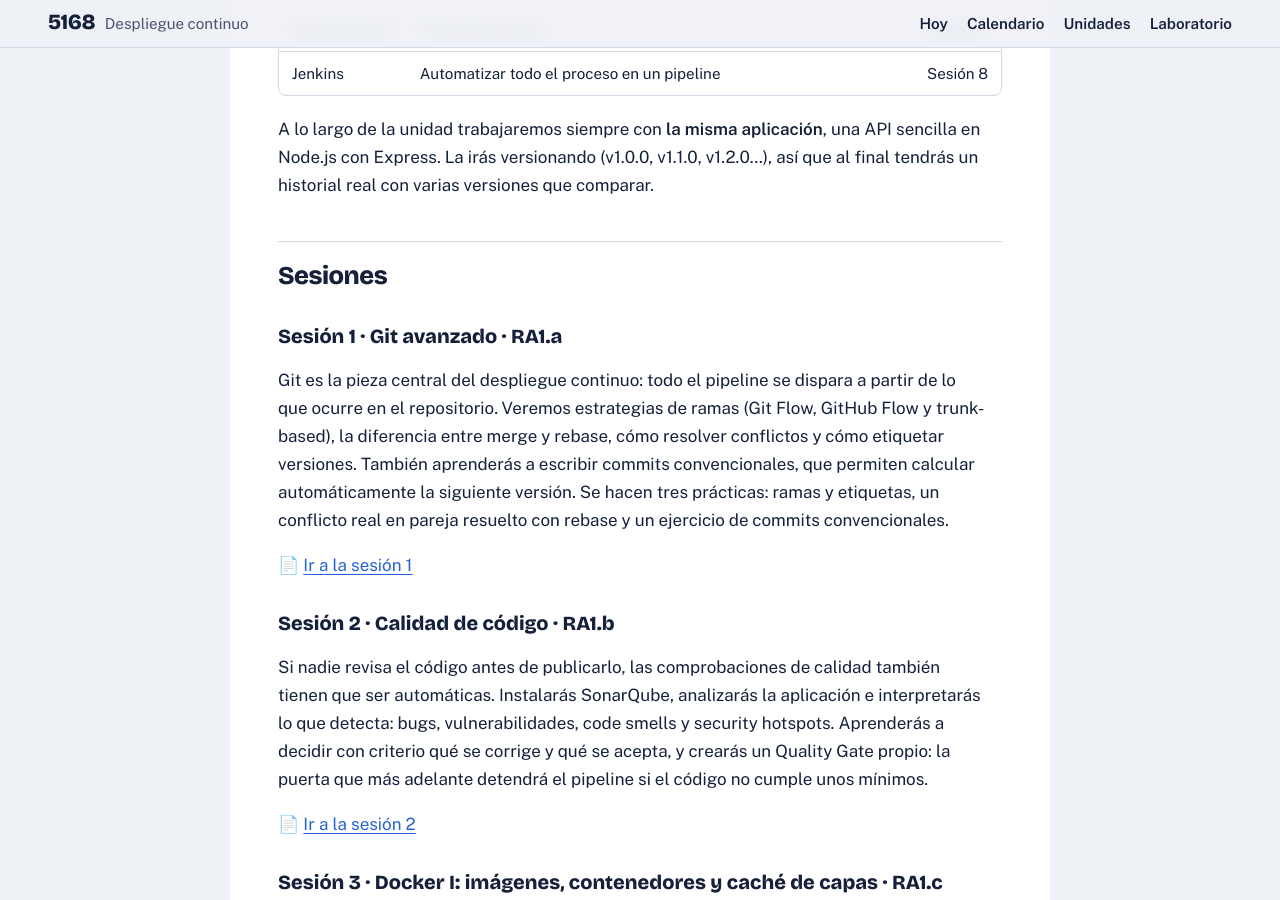
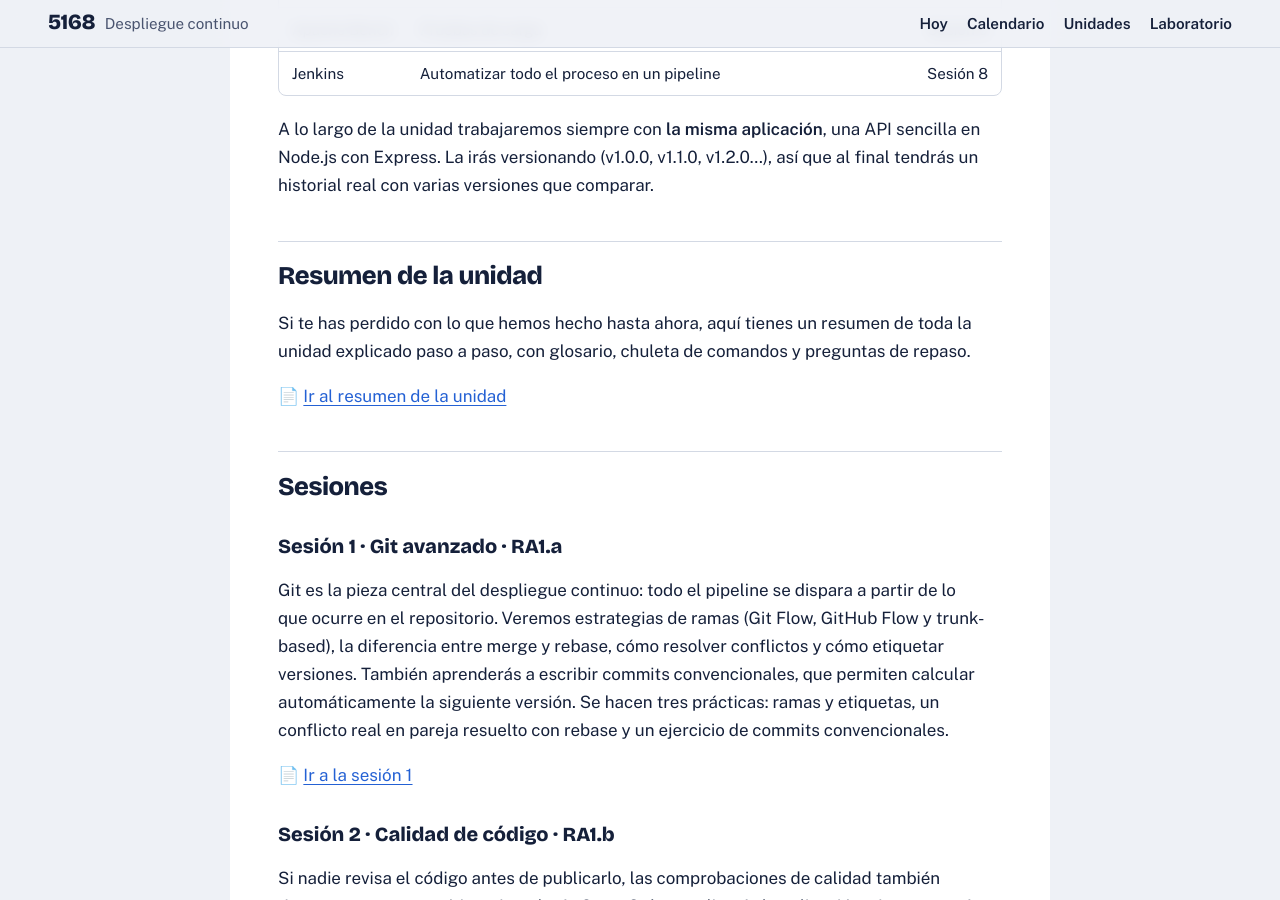
Before and after one commit to sergio79cs/modulo5168, a Jekyll site: the page built from ut01/index.md, in a window 1280 px wide and 900 px high, scrolled down 1676 px. Built offline with Jekyll 4.4.1, drawn with Linux system fonts in a browser that asks for light colours; our own code applies the rules of GitHub Pages for plain Markdown files.

Commit message:
UT01: enlace al resumen de la unidad en el índice

```diff
--- a/ut01/index.md
+++ b/ut01/index.md
@@ -49,6 +49,12 @@ se encuentren entre sí por su nombre:
 A lo largo de la unidad trabajaremos siempre con **la misma aplicación**, una API
 sencilla en Node.js con Express. La irás versionando (v1.0.0, v1.1.0, v1.2.0…),
 así que al final tendrás un historial real con varias versiones que comparar.
+
+## Resumen de la unidad
+
+Si te has perdido con lo que hemos hecho hasta ahora, aquí tienes un resumen de toda la unidad explicado paso a paso, con glosario, chuleta de comandos y preguntas de repaso.
+
+📄 [Ir al resumen de la unidad](resumen.md)
 
 ## Sesiones
 
```
